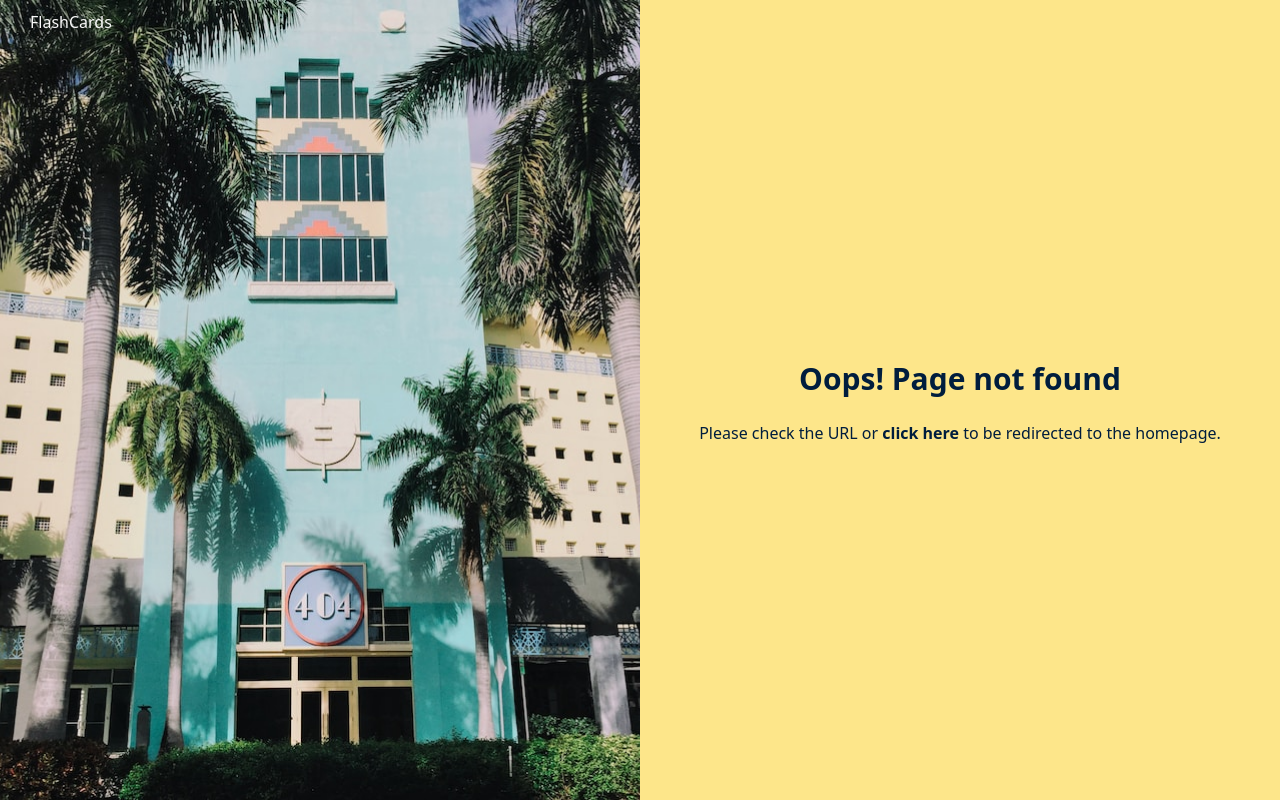
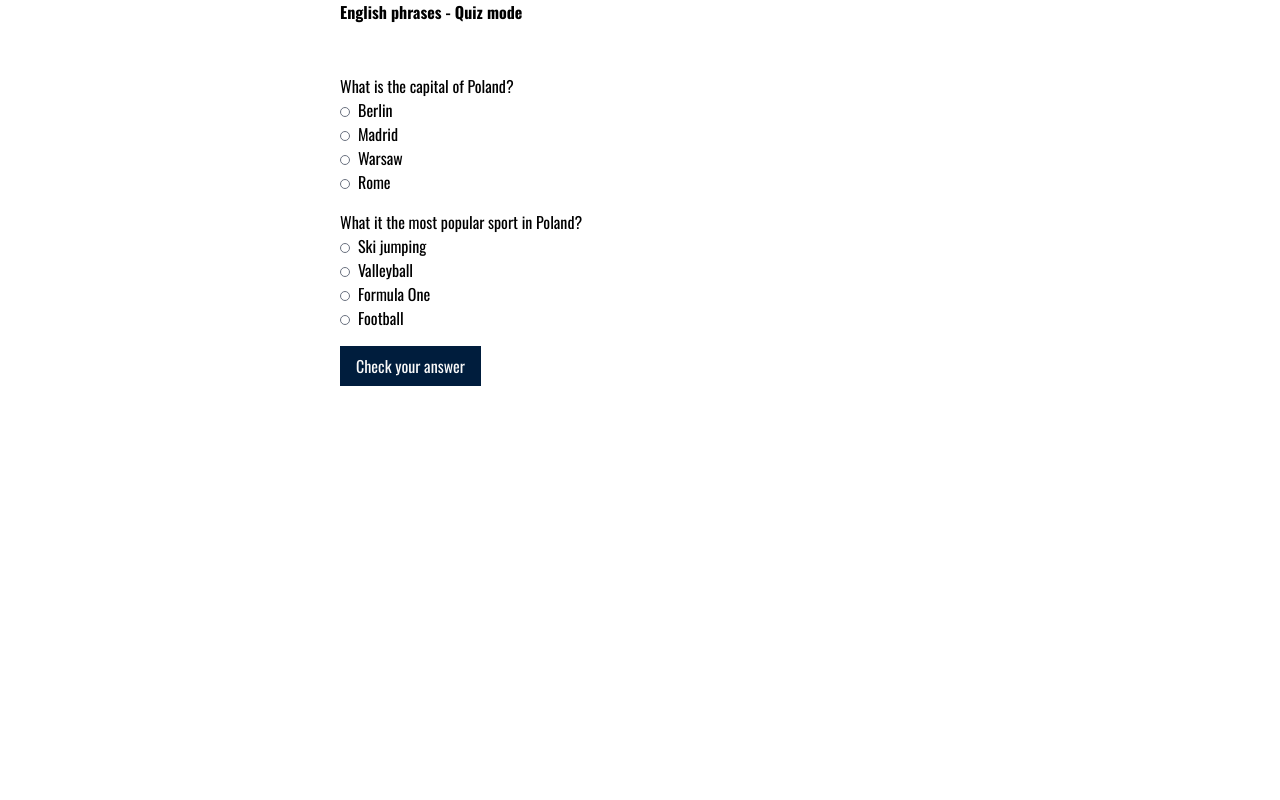
Before and after one commit to karol-wolski/KeepYourFlashcards, a React (Vite) app: page /test in a window 1280 px wide. Before the commit this address had no page. Built offline with nearby package versions, Linux system fonts and the light colour scheme.

Commit message:
feat: test page (#57)

```diff
--- a/src/App.css
+++ b/src/App.css
@@ -1,5 +1,6 @@
 * {
   font-size: 62.5%;
+  font-family: 'Oswald', sans-serif;
 }
 
 .card.is-flipped {
--- a/src/components/Quiz/Quiz.tsx
+++ b/src/components/Quiz/Quiz.tsx
@@ -1,15 +1,15 @@
 import { FieldValues, SubmitHandler, useForm } from 'react-hook-form'
 import Button from '../Button/Button'
 import LabelInputRadio from '../LabelInputRadio/LabelInputRadio'
-import { IncorrectQuestions, Question } from '../../ts/types/Quiz'
+import { IncorrectQuestion, Question } from '../../ts/types/Quiz'
 import isEmptyObject from '../../utils/isEmptyObject'
 
 interface Props {
   questions: Question[]
-  callback: (counter: number, questions: IncorrectQuestions) => void
+  handleResult: (counter: number, questions: IncorrectQuestion[]) => void
 }
 
-const Quiz = ({ questions, callback }: Props) => {
+const Quiz = ({ questions, handleResult }: Props) => {
   const {
     register,
     handleSubmit,
@@ -18,7 +18,7 @@ const Quiz = ({ questions, callback }: Props) => {
 
   const onSubmit: SubmitHandler<FieldValues> = (data) => {
     let counter = 0
-    const array: IncorrectQuestions = []
+    const array: IncorrectQuestion[] = []
 
     Object.entries(data).forEach(([key, value]) => {
       const question = questions.find((item) => item.id === key)
@@ -39,7 +39,7 @@ const Quiz = ({ questions, callback }: Props) => {
       }
     })
 
-    callback(counter, array)
+    handleResult(counter, array)
   }
 
   return (
--- a/src/components/TestMode/TestMode.tsx
+++ b/src/components/TestMode/TestMode.tsx
@@ -1,5 +1,7 @@
-import { IncorrectQuestions, Question } from '../../ts/types/Quiz'
+import { useState } from 'react'
+import { IncorrectQuestion, Question } from '../../ts/types/Quiz'
 import Quiz from '../Quiz/Quiz'
+import TestResult from '../TestResult/TestResult'
 
 interface Props {
   collection: {
@@ -8,14 +10,31 @@ interface Props {
   }
 }
 
+type Result = {
+  score: number
+  failedAnswers: IncorrectQuestion[]
+}
+
 const TestMode = ({ collection }: Props) => {
-  const cb = (counter: number, questionss: IncorrectQuestions) =>
-    console.log(counter, questionss)
+  const [result, setResult] = useState<Result | undefined>()
+  const handleResult = (counter: number, questionss: IncorrectQuestion[]) =>
+    setResult({
+      score: counter,
+      failedAnswers: questionss,
+    })
 
   return (
     <div className="mb-4 flex flex-col gap-[5rem]">
       <h2 className="font-bold text-[1.6rem]">{collection.name} - Quiz mode</h2>
-      <Quiz questions={collection.quiz} callback={cb} />
+      {!result ? (
+        <Quiz questions={collection.quiz} handleResult={handleResult} />
+      ) : (
+        <TestResult
+          numOfQuestion={collection.quiz.length}
+          numOfGoodAnswers={result.score}
+          failedAndswerArray={result.failedAnswers}
+        />
+      )}
     </div>
   )
 }
--- /dev/null
+++ b/src/components/TestResult/TestResult.tsx
@@ -0,0 +1,55 @@
+import { IncorrectQuestion } from '../../ts/types/Quiz'
+
+interface Props {
+  numOfQuestion: number
+  numOfGoodAnswers: number
+  failedAndswerArray: IncorrectQuestion[]
+}
+
+const TestResult = ({
+  numOfQuestion,
+  numOfGoodAnswers,
+  failedAndswerArray,
+}: Props) => {
+  return (
+    <div>
+      <p className="text-[1.6rem] mb-[1.6rem]">
+        Your score:{' '}
+        <span className="text-[1.6rem] font-bold">
+          {numOfGoodAnswers} / {numOfQuestion}
+        </span>
+      </p>
+
+      {failedAndswerArray.length ? (
+        failedAndswerArray.map((elem) => {
+          return (
+            <div className="mb-[0.8rem]" key={elem.id}>
+              <h3 className="text-[1.8rem] mb-[1.6rem]">
+                List of question with an incorrect answer:
+              </h3>
+              <p className="text-[1.4rem]">{elem.question}</p>
+              <p className="text-[1.4rem]">
+                Your answer:{' '}
+                <span className="text-danger text-[1.4rem] font-bold">
+                  {elem.yourAnswer}
+                </span>
+              </p>
+              <p className="text-[1.4rem]">
+                Correct answer:{' '}
+                <span className="text-success text-[1.4rem] font-bold">
+                  {elem.correctAnswer}
+                </span>
+              </p>
+            </div>
+          )
+        })
+      ) : (
+        <p className="text-[1.6rem]">
+          Good job. All your answers are correct. Keep it up :)
+        </p>
+      )}
+    </div>
+  )
+}
+
+export default TestResult
--- a/src/main.tsx
+++ b/src/main.tsx
@@ -13,6 +13,7 @@ import YourSetsPage from './pages/YourSets'
 import CoursePage from './pages/Course'
 import StudyPage from './pages/Study'
 import RepeatPage from './pages/Repeat'
+import TestPage from './pages/Test'
 
 const router = createBrowserRouter([
   {
@@ -56,6 +57,10 @@ const router = createBrowserRouter([
     element: <RepeatPage />,
   },
   {
+    path: '/test',
+    element: <TestPage />,
+  },
+  {
     path: '*',
     element: <NotFoundPage />,
   },
--- /dev/null
+++ b/src/pages/Test.tsx
@@ -0,0 +1,37 @@
+import TestMode from '../components/TestMode/TestMode'
+
+const TestPage = () => {
+  const collection = {
+    name: 'English phrases',
+    quiz: [
+      {
+        id: '001',
+        question: 'What is the capital of Poland?',
+        answers: [
+          { text: 'Berlin', isCorrect: false },
+          { text: 'Madrid', isCorrect: false },
+          { text: 'Warsaw', isCorrect: true },
+          { text: 'Rome', isCorrect: false },
+        ],
+      },
+      {
+        id: '002',
+        question: 'What it the most popular sport in Poland?',
+        answers: [
+          { text: 'Ski jumping', isCorrect: false },
+          { text: 'Valleyball', isCorrect: false },
+          { text: 'Formula One', isCorrect: false },
+          { text: 'Football', isCorrect: true },
+        ],
+      },
+    ],
+  }
+
+  return (
+    <div className="max-w-[60rem] m-auto">
+      <TestMode collection={collection} />
+    </div>
+  )
+}
+
+export default TestPage
--- a/src/ts/types/Quiz.ts
+++ b/src/ts/types/Quiz.ts
@@ -1,11 +1,9 @@
-type IncorrectQuestion = {
+export type IncorrectQuestion = {
   id: string
   question: string
   correctAnswer: string
   yourAnswer: string
 }
-
-export type IncorrectQuestions = IncorrectQuestion[]
 
 type Answer = {
   text: string
```
Also changed, not shown: 2 other files (tests, documents, lock files or other folders).
